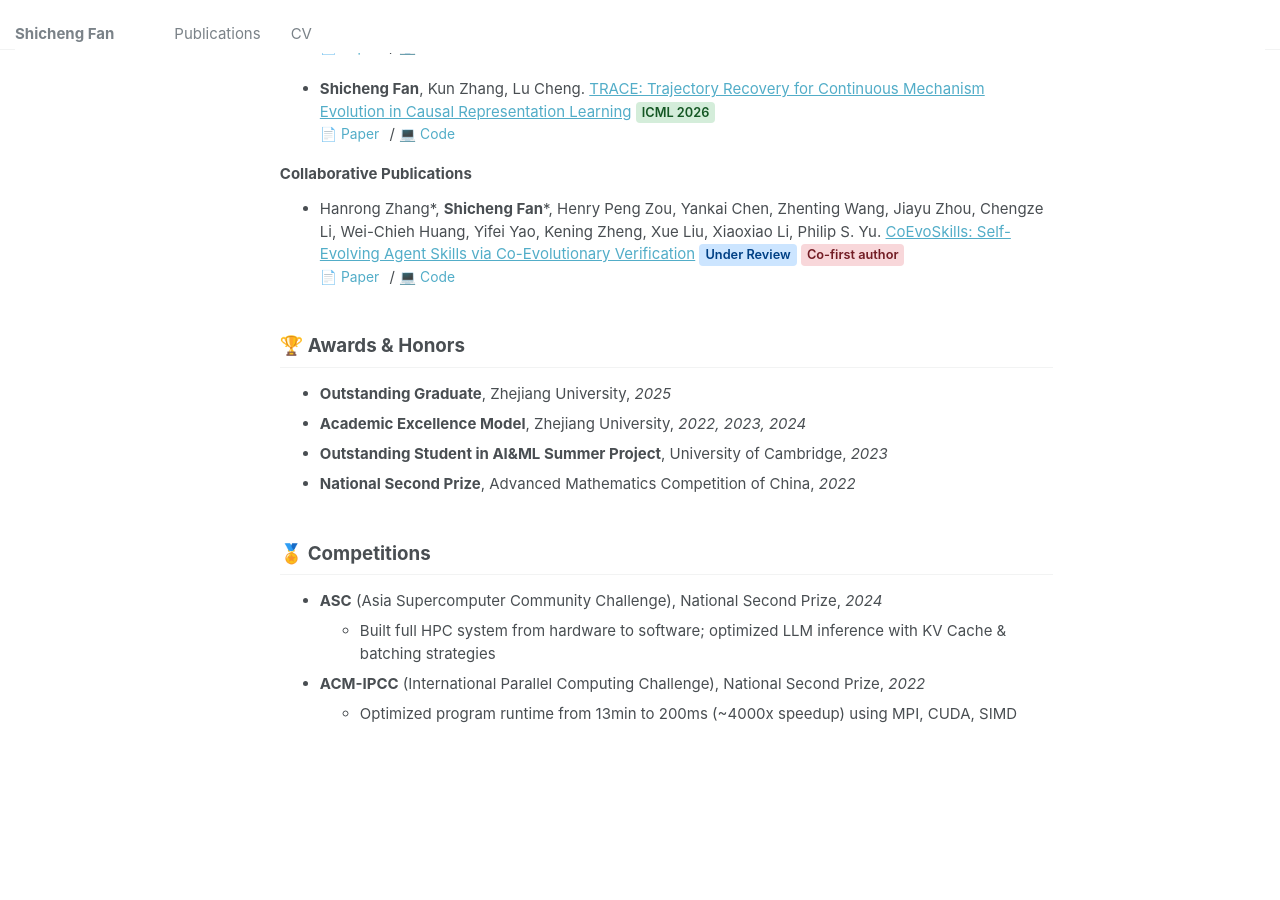
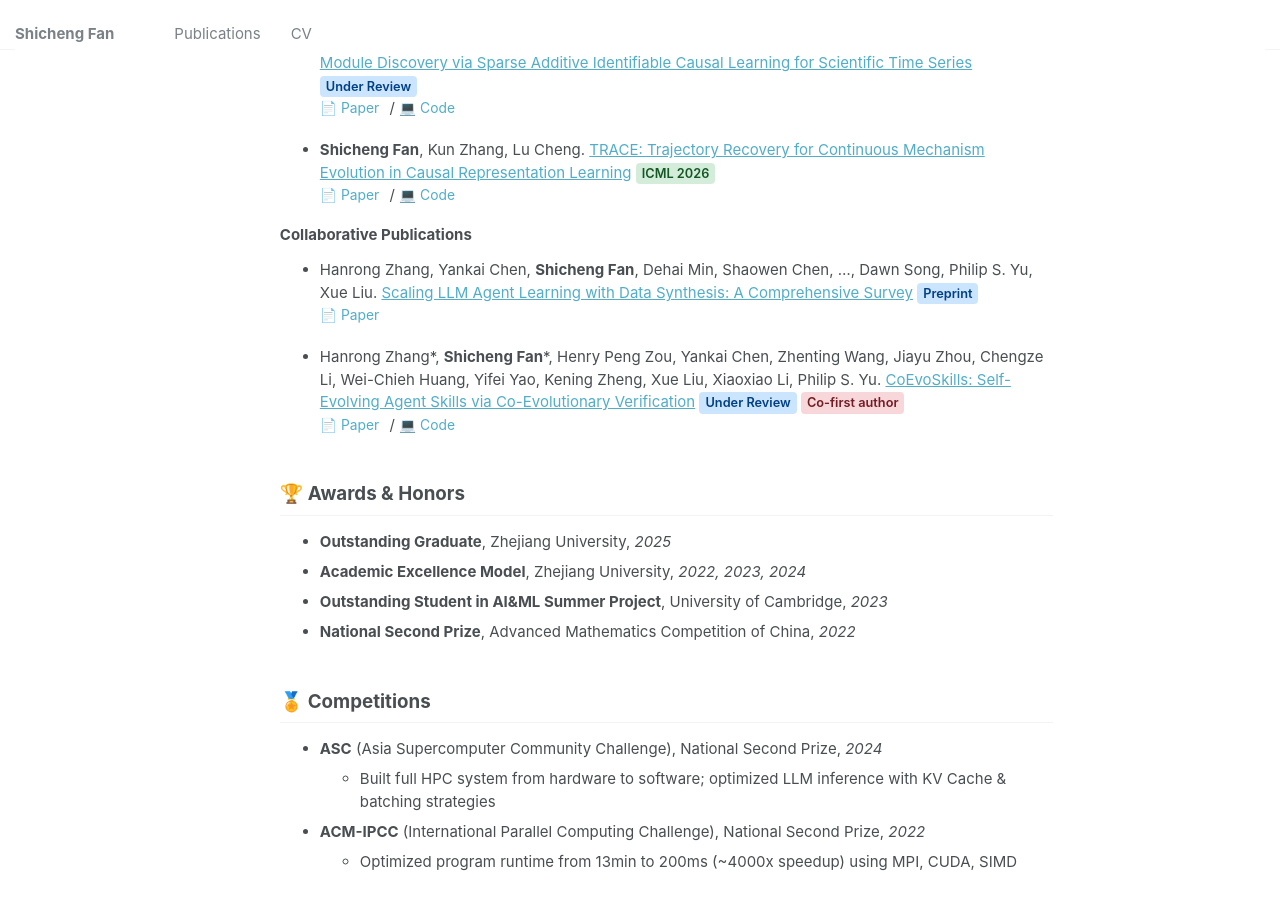
Before and after one commit to shichengf/shichengf.github.io, a Jekyll site: the page built from _pages/about.md, in a window 1280 px wide and 900 px high, scrolled down 1377 px. Built offline with Jekyll 4.4.1, drawn with Linux system fonts in a browser that asks for light colours; some of the changed text lies outside the part shown.

Commit message:
update new paper

```diff
--- a/_pages/about.md
+++ b/_pages/about.md
@@ -30,6 +30,7 @@ redirect_from:
 ## 🎉 News
 
 <ul class="news-list">
+  <li><span class="news-date">[2026.06]</span> New preprint: <strong><em>Scaling LLM Agent Learning with Data Synthesis</em></strong> — A comprehensive survey. <a href="https://www.researchgate.net/publication/406488336_Scaling_LLM_Agent_Learning_with_Data_Synthesis_A_Comprehensive_Survey">📄 Paper</a></li>
   <li><span class="news-date">[2026.05]</span> New arXiv: <strong><em>CorVer</em></strong> — Verifiable Rewards Beyond Math and Code: Lightweight Corpus-Grounded Process Supervision for Factual Question Answering. <a href="https://arxiv.org/abs/2605.29648">📄 Paper</a> · <a href="https://github.com/shichengf/CorVer">💻 Code</a></li>
   <li><span class="news-date">[2026.05]</span> New arXiv: <strong><em>MOSAIC</em></strong> — Module Discovery via Sparse Additive Identifiable Causal Learning for Scientific Time Series. <a href="https://arxiv.org/abs/2605.05524">📄 Paper</a> · <a href="https://github.com/shichengf/mosaic">💻 Code</a></li>
   <li><span class="news-date">[2026.04]</span> Excited that <strong><em>TRACE</em></strong> has been <strong>accepted to ICML 2026</strong>! Trajectory Recovery for Continuous Mechanism Evolution in Causal Representation Learning. <a href="https://www.arxiv.org/abs/2601.21135">📄 Paper</a> · <a href="https://github.com/shichengf/trace">💻 Code</a></li>
@@ -67,6 +68,9 @@ redirect_from:
 
 ### Collaborative Publications
 
+* Hanrong Zhang, Yankai Chen, **Shicheng Fan**, Dehai Min, Shaowen Chen, ..., Dawn Song, Philip S. Yu, Xue Liu. [Scaling LLM Agent Learning with Data Synthesis: A Comprehensive Survey](https://www.researchgate.net/publication/406488336_Scaling_LLM_Agent_Learning_with_Data_Synthesis_A_Comprehensive_Survey) <span class="venue venue-review">Preprint</span>
+<br><span class="pub-links">[📄 Paper](https://www.researchgate.net/publication/406488336_Scaling_LLM_Agent_Learning_with_Data_Synthesis_A_Comprehensive_Survey)</span>
+
 * Hanrong Zhang\*, **Shicheng Fan**\*, Henry Peng Zou, Yankai Chen, Zhenting Wang, Jiayu Zhou, Chengze Li, Wei-Chieh Huang, Yifei Yao, Kening Zheng, Xue Liu, Xiaoxiao Li, Philip S. Yu. [CoEvoSkills: Self-Evolving Agent Skills via Co-Evolutionary Verification](https://arxiv.org/abs/2604.01687) <span class="venue venue-review">Under Review</span> <span class="venue venue-cofirst">Co-first author</span>
 <br><span class="pub-links">[📄 Paper](https://arxiv.org/abs/2604.01687) / [💻 Code](https://github.com/Zhang-Henry/CoEvoSkills)</span>
 
```
Also changed, not shown: _pages/cv.md (+1 -0 lines), _pages/publications.md (+3 -1 lines).
